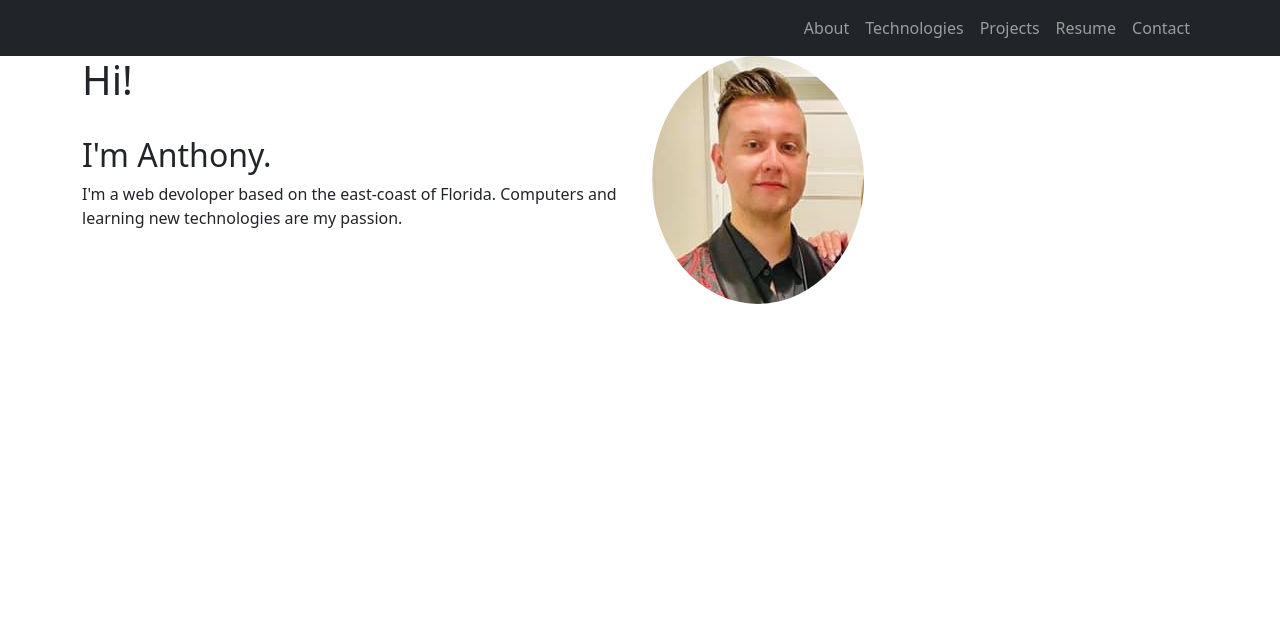
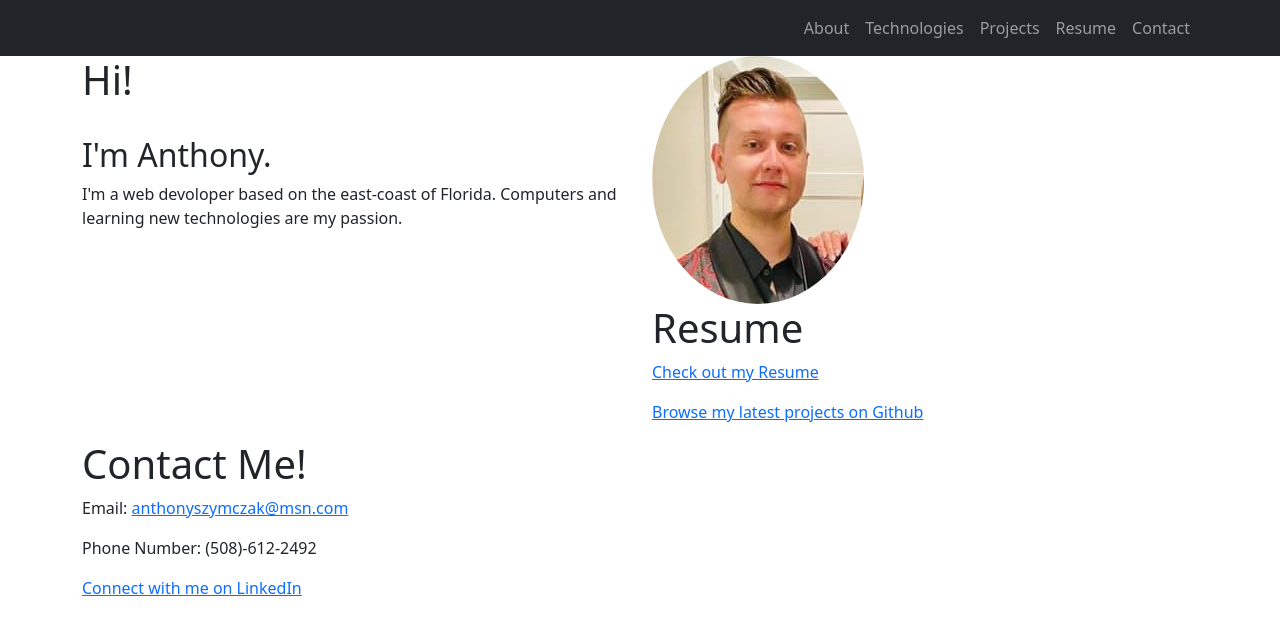
Before and after one commit to AnthonySzymczak/profile, a React (Create React App) app in the folder portfolio/: page / in a window 1280 px wide. Shown: the top 632 px of the page. Built offline with nearby package versions, Linux system fonts and the light colour scheme.

Commit message:
Resume followed by contact sections styled

```diff
--- a/portfolio/src/App.js
+++ b/portfolio/src/App.js
@@ -1,10 +1,10 @@
-import './App.css';
-import 'bootstrap/dist/css/bootstrap.min.css';
-import Header from './components/Header';
-import Brand from './components/Brand';
+import "./App.css";
+import "bootstrap/dist/css/bootstrap.min.css";
+import Header from "./components/Header";
+import Brand from "./components/Brand";
 // import Technologies from './components/Technologies';
 // import Projects from './components/Projects';
-// import Footer from './components/Footer';
+import Footer from "./components/Footer";
 
 function App() {
   return (
@@ -13,7 +13,7 @@ function App() {
       <Brand />
       {/* <Technologies /> */}
       {/* <Projects /> */}
-      {/* <Footer /> */}
+      <Footer />
     </div>
   );
 }
--- a/portfolio/src/components/Brand/index.js
+++ b/portfolio/src/components/Brand/index.js
@@ -1,28 +1,37 @@
-import {Container, Col, Row, Image} from "react-bootstrap";
-import me from '../../assets/images/me.jpg'
-import Aos from 'aos';
-import 'aos/dist/aos.css';
+import { Container, Col, Row, Image } from "react-bootstrap";
+import me from "../../assets/images/me.jpg";
+import Aos from "aos";
+import "aos/dist/aos.css";
 import { useEffect } from "react";
 
 function Brand() {
   useEffect(() => {
-        Aos.init({duration: 1500});
+    Aos.init({ duration: 1500 });
   }, []);
 
   return (
     <div className="light blob light-blobs" id="about">
       <Container className="brand-container">
         <Row>
-                <Col data-aos="fade-right">
+          <Col data-aos="fade-left">
             <div className="brand-text">
               <h1 className="dark-text header">Hi!</h1>
-                    <br/>
+              <br />
               <h2 className="highlight-text header-two">I'm Anthony.</h2>
-                    <p className="dark-text header-content">I'm a web devoloper based on the east-coast of Florida. Computers and learning new technologies are my passion.</p>
+              <p className="dark-text header-content">
+                I'm a web devoloper based on the east-coast of Florida.
+                Computers and learning new technologies are my passion.
+              </p>
             </div>
           </Col>
-                <Col className="img-col" data-aos="fade-left">
-                <Image className="devpic" alt='Dev-Image' src={me} roundedCircle fluid/>
+          <Col className="img-col" data-aos="fade-right">
+            <Image
+              className="devpic"
+              alt="Dev-Image"
+              src={me}
+              roundedCircle
+              fluid
+            />
           </Col>
         </Row>
       </Container>
--- a/portfolio/src/components/Footer/index.js
+++ b/portfolio/src/components/Footer/index.js
@@ -0,0 +1,75 @@
+import { Container, Col, Row } from "react-bootstrap";
+import Aos from "aos";
+import "aos/dist/aos.css";
+import { useEffect } from "react";
+import resume from "../../assets/resume/Resume.pdf";
+
+function Footer() {
+  useEffect(() => {
+    Aos.init({ duration: 1500 });
+  }, []);
+
+  return (
+    <div className="primary blob dark-blobs" id="resume">
+      <Container className="resume">
+        <Row className="footer-row">
+          <Col className="empty-col"></Col>
+          <Col data-aos="fade-left" className="left-border">
+            <h1 className="header highlight-text">Resume</h1>
+            <p className="light-text header-content">
+              <a
+                className="link"
+                href={resume}
+                download="AnthonySzymczakResume"
+                rel="noreferrer"
+              >
+                Check out my Resume
+              </a>
+            </p>
+            <p className="light-text header-content">
+              <a
+                className="link"
+                href="https://github.com/AnthonySzymczak"
+                target="_blank"
+                rel="noreferrer"
+              >
+                Browse my latest projects on Github
+              </a>
+            </p>
+          </Col>
+        </Row>
+      </Container>
+      <div className="primary blob dark-blobs" id="contact">
+        <Container class="contact">
+          <Row className="footer-row">
+            <Col data-aos="fade-right" className="align-right right-border">
+              <h1 className="header highlight-text">Contact Me!</h1>
+              <p className="light-text header-content">
+                Email:{" "}
+                <a className="link" href="mailto:anthonyszymczak@msn.com">
+                  anthonyszymczak@msn.com
+                </a>
+              </p>
+              <p className="light-text header-content">
+                Phone Number: (508)-612-2492
+              </p>
+              <p className="light-text header-content">
+                <a
+                  className="link"
+                  href="https://www.linkedin.com/in/anthonyszymczak/"
+                  target="_blank"
+                  rel="noreferrer"
+                >
+                  Connect with me on LinkedIn
+                </a>
+              </p>
+            </Col>
+            <Col className="empty-col"></Col>
+          </Row>
+        </Container>
+      </div>
+    </div>
+  );
+}
+
+export default Footer;
```
Also changed, not shown: portfolio/src/components/Header/index.js (+3 -4 lines), 1 other file (tests, documents, lock files or other folders). Lines whose indentation alone changed are shown as unchanged.
